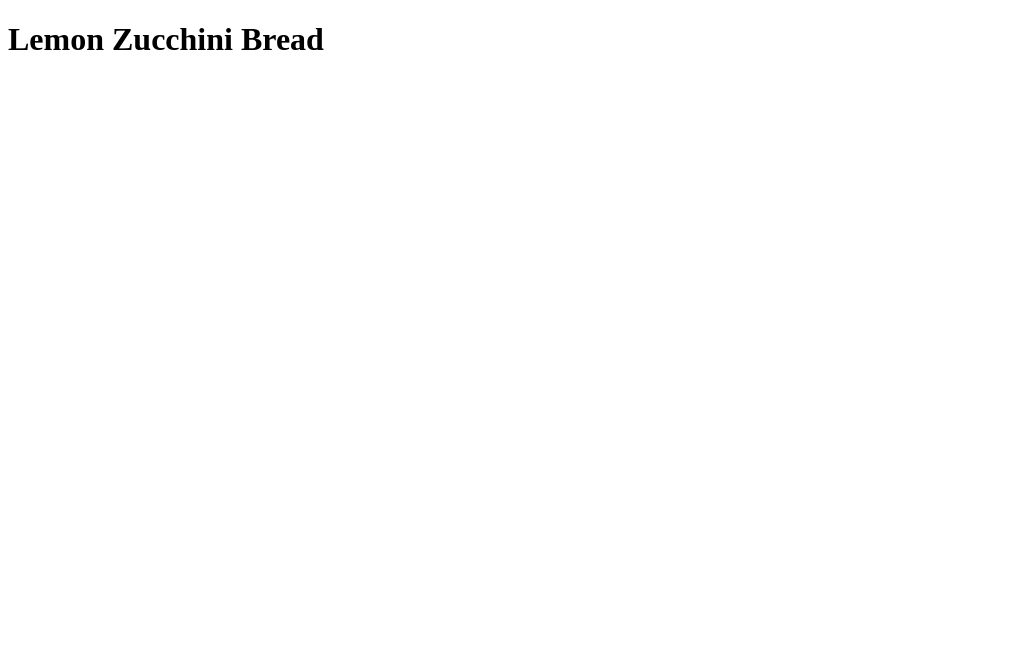
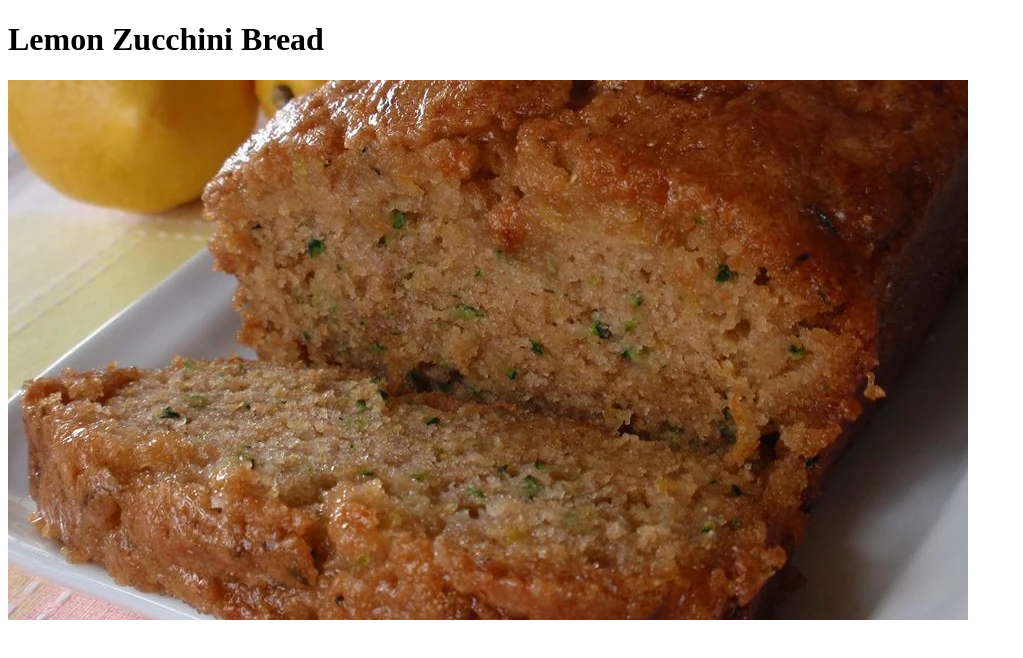
Before and after one commit to Rayan-R/odin-recipes, a plain HTML site: page Lemon-Zucchini-Bread.html in a window 1280 px wide. Shown: the whole page, without its empty margins (0-1023 px from the left). Drawn offline with Linux system fonts and the light colour scheme.

Commit message:
Add picture of Zucchini Bread to webpage
by doing this it allows for one to see what the finished product should look like and answer questions regarding what the food itself is

```diff
--- a/Lemon-Zucchini-Bread.html
+++ b/Lemon-Zucchini-Bread.html
@@ -9,6 +9,7 @@
 
     <body>
         <h1>Lemon Zucchini Bread</h1>
+        <img src="./images/image.webp">
     </body>
 
 </html>
```
